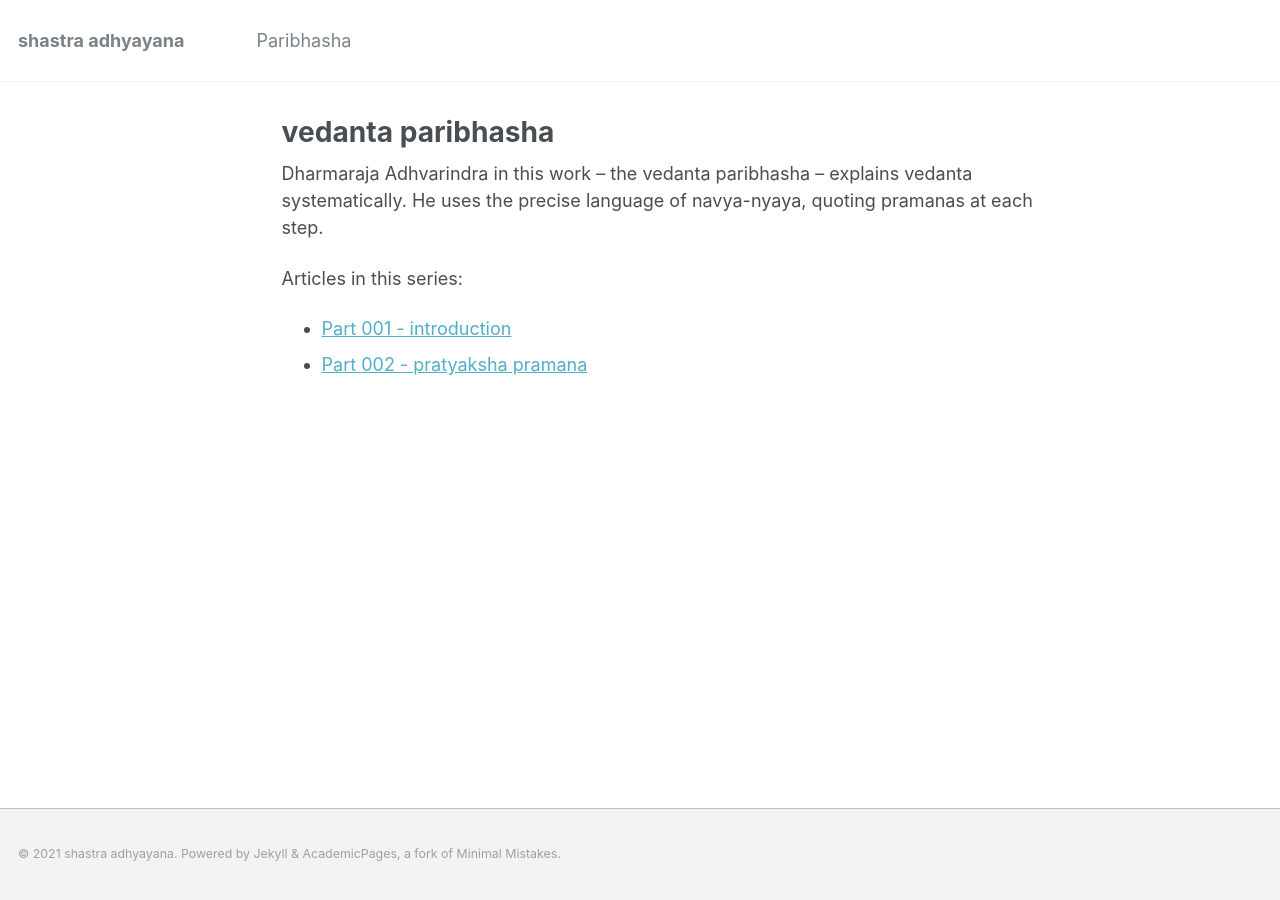
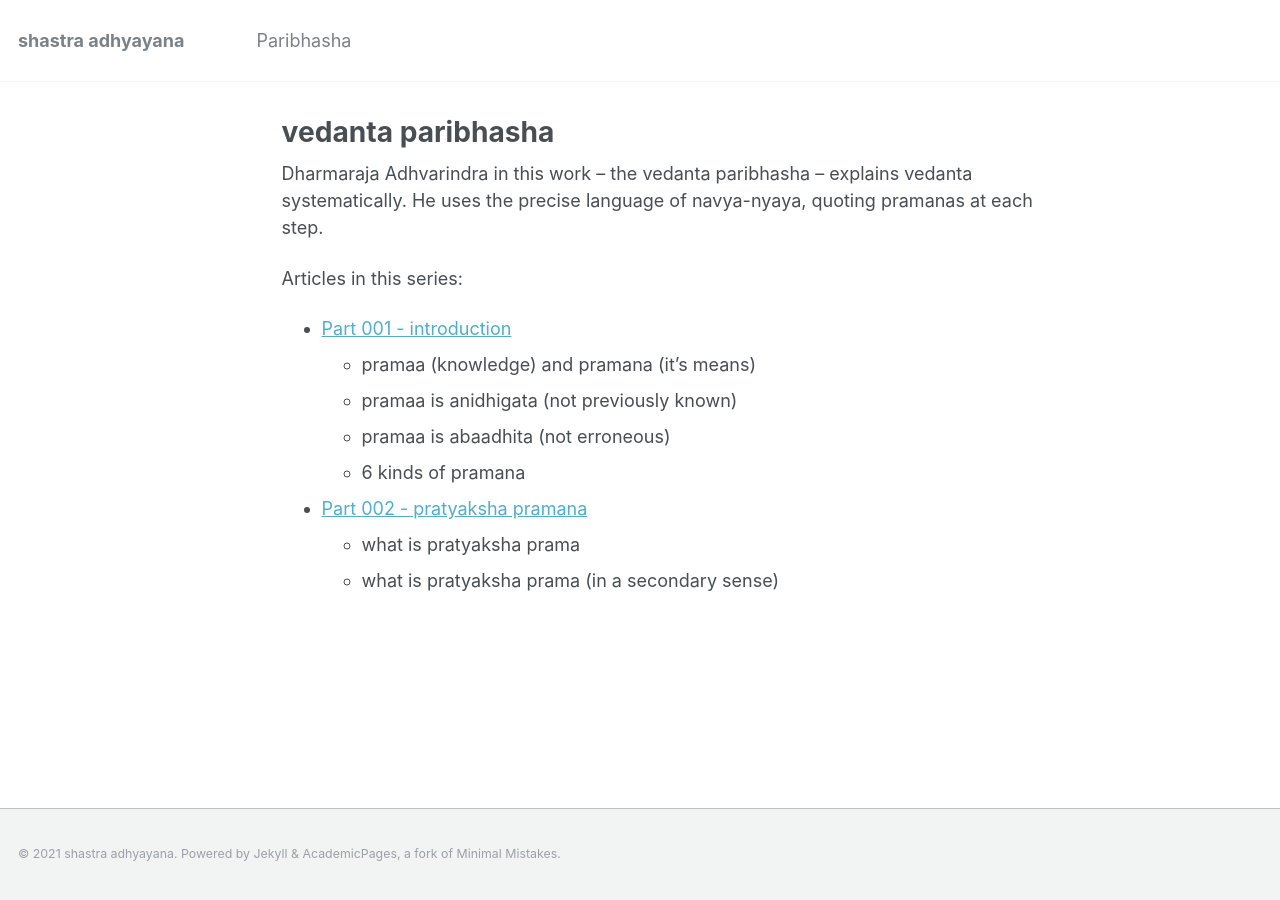
Before and after one commit to shastra-adhyayana/shastra-adhyayana.github.io, a Jekyll site: the page built from _pages/paribhasha/index.md, in a window 1280 px wide. Built offline with Jekyll 4.4.1, drawn with Linux system fonts in a browser that asks for light colours.

Commit message:
content updates

```diff
--- a/_pages/paribhasha/index.md
+++ b/_pages/paribhasha/index.md
@@ -12,4 +12,10 @@ quoting pramanas at each step.
 Articles in this series:
 
 - [Part 001 - introduction](/paribhasha/001-intro)
+  - pramaa (knowledge) and pramana (it's means)
+  - pramaa is anidhigata (not previously known)
+  - pramaa is abaadhita (not erroneous)
+  - 6 kinds of pramana
 - [Part 002 - pratyaksha pramana](/paribhasha/002-pratyaksha)
+  - what is pratyaksha prama
+  - what is pratyaksha prama (in a secondary sense)
```
Also changed, not shown: _pages/paribhasha/002-pratyaksha.md (+3 -3 lines).
